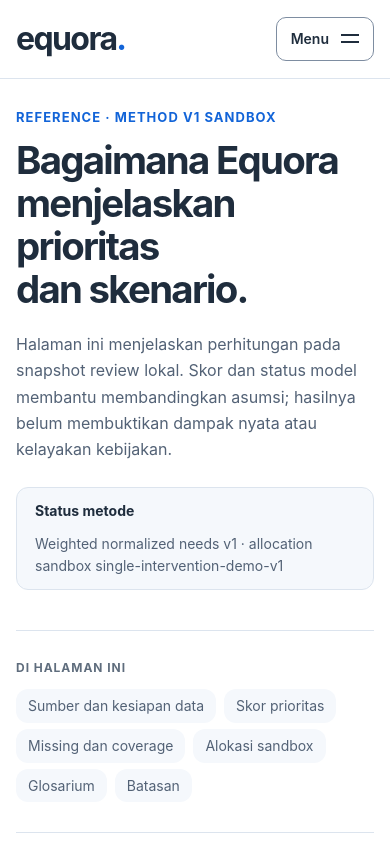
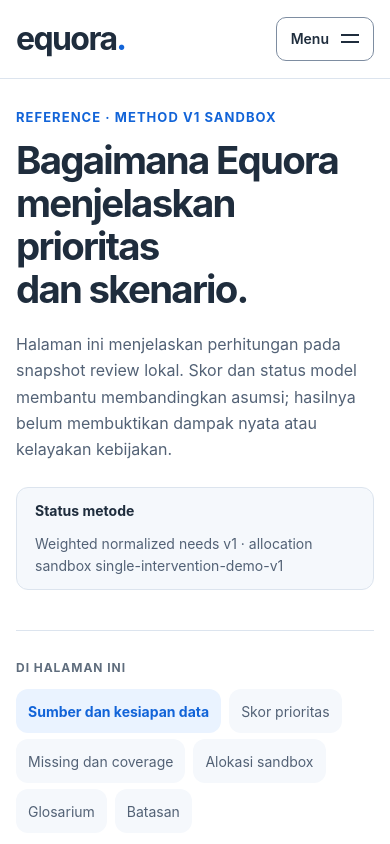
Before and after one commit to mrizalbasri/Equora, a SvelteKit app in the folder frontend/: page /methodology in a window 390 px wide. Shown: the top 844 px of the page. Built offline with nearby package versions, Linux system fonts and the light colour scheme.

Commit message:
fix(methodology): track active section while scrolling

```diff
--- a/frontend/src/routes/methodology/+page.svelte
+++ b/frontend/src/routes/methodology/+page.svelte
@@ -1,4 +1,5 @@
 <script lang="ts">
+  import { onMount } from 'svelte';
   import { navigation } from '$lib/api/workspace';
   import PublicShell from '$lib/components/PublicShell.svelte';
 
@@ -10,6 +11,36 @@
     { id: 'glossary', label: 'Glosarium' },
     { id: 'limits', label: 'Batasan' }
   ];
+  let activeSection = $state('sources');
+
+  onMount(() => {
+    const targets = sections.map(({ id }) => document.getElementById(id));
+    const header = document.querySelector('.header-bar');
+    let frame = 0;
+    function updateActiveSection() {
+      frame = 0;
+      const readingLine = Math.max(128, (header?.getBoundingClientRect().bottom ?? 0) + 24);
+      let current = sections[0].id;
+      targets.forEach((target, index) => {
+        if (target && target.getBoundingClientRect().top <= readingLine) current = sections[index].id;
+      });
+      if (window.scrollY > 0 && window.scrollY + window.innerHeight >= document.documentElement.scrollHeight - 2) {
+        current = sections[sections.length - 1].id;
+      }
+      activeSection = current;
+    }
+    function scheduleUpdate() {
+      if (!frame) frame = requestAnimationFrame(updateActiveSection);
+    }
+    updateActiveSection();
+    window.addEventListener('scroll', scheduleUpdate, { passive: true });
+    window.addEventListener('resize', scheduleUpdate);
+    return () => {
+      cancelAnimationFrame(frame);
+      window.removeEventListener('scroll', scheduleUpdate);
+      window.removeEventListener('resize', scheduleUpdate);
+    };
+  });
 
   const glossary = [
     ['Coverage', 'Proporsi atau cakupan input yang tersedia dan dapat dipakai pada suatu perhitungan. Coverage rendah tidak otomatis berarti data salah.'],
@@ -50,7 +81,7 @@
       <aside class="toc" aria-label="Daftar isi">
         <p class="toc-title">Di halaman ini</p>
         {#each sections as section}
-          <a href={`#${section.id}`}>{section.label}</a>
+          <a href={`#${section.id}`} aria-current={activeSection === section.id ? 'location' : undefined}>{section.label}</a>
         {/each}
       </aside>
 
@@ -190,6 +221,7 @@
 </PublicShell>
 
 <style>
+  :global(html:has(.methodology)) { scroll-behavior: smooth; }
   .methodology {
     padding-block: 48px 80px;
   }
@@ -266,6 +298,8 @@
     align-self: start;
     position: sticky;
     top: 128px;
+    max-height: calc(100dvh - 152px);
+    overflow-y: auto;
   }
   .toc-title {
     color: var(--eq-text-muted);
@@ -280,17 +314,20 @@
     border-radius: 0 var(--eq-radius-sm) var(--eq-radius-sm) 0;
     color: var(--eq-text-secondary);
     display: block;
+    min-height: 44px;
     font-size: 0.875rem;
     padding: 8px 0 8px 14px;
     text-decoration: none;
     transition: color 140ms ease, border-color 140ms ease, background-color 140ms ease;
   }
   .toc a:hover,
-  .toc a:focus-visible {
+  .toc a:focus-visible,
+  .toc a[aria-current='location'] {
     border-color: var(--eq-primary);
     background-color: var(--eq-primary-tint);
     color: var(--eq-primary);
   }
+  .toc a[aria-current='location'] { font-weight: 650; }
   .content {
     min-width: 0;
   }
@@ -493,12 +530,15 @@
       margin-bottom: 32px;
       padding-bottom: 24px;
       position: static;
+      max-height: none;
+      overflow: visible;
     }
     .toc a {
       background: var(--eq-surface-subtle);
       border-left: none;
       border-radius: var(--eq-radius-sm);
       display: inline-block;
+      align-content: center;
       margin-bottom: 6px;
       margin-right: 8px;
       padding: 6px 12px;
```
Also changed, not shown: 1 other file (tests, documents, lock files or other folders).
